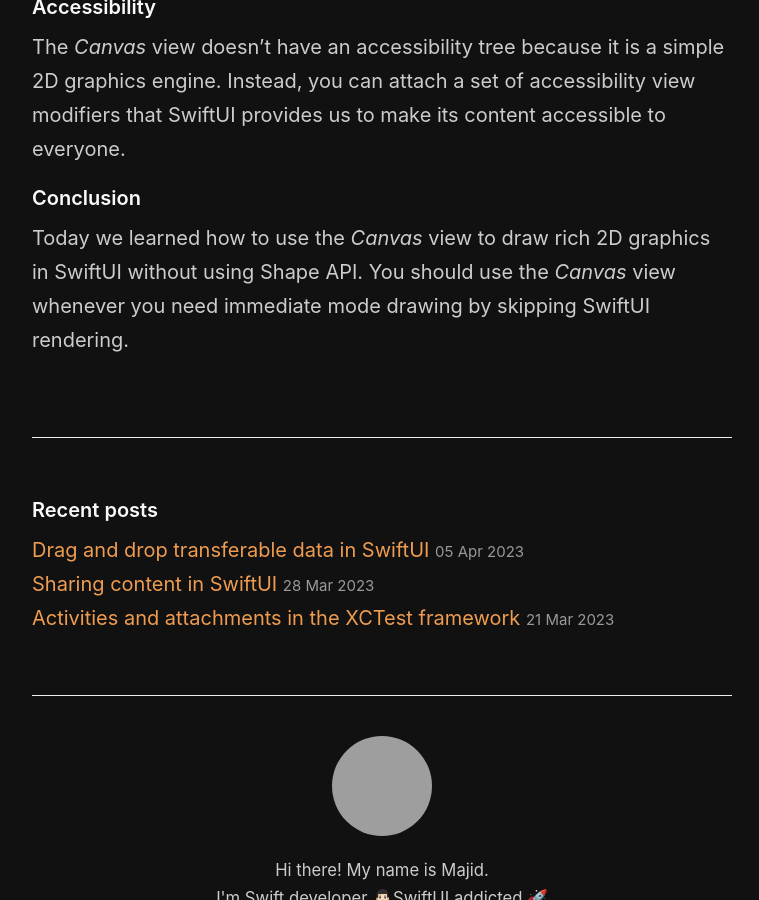
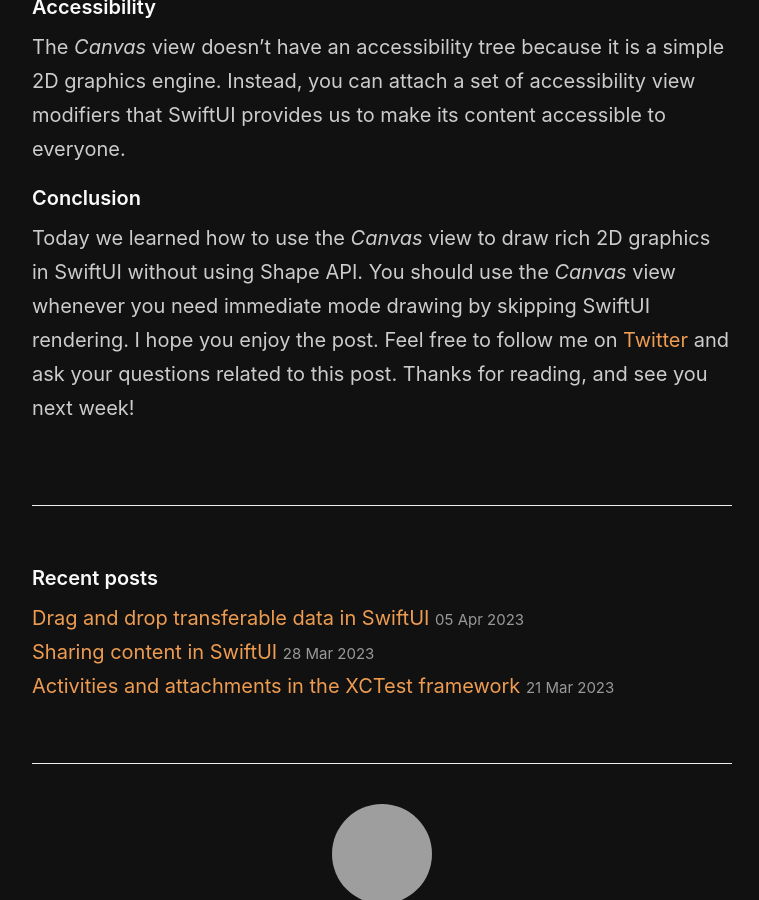
Before and after one commit to mecid/mecid.github.io, a Jekyll site: the page built from _posts/2023-04-11-mastering-canvas-in-swiftui.md, in a window 1280 px wide and 900 px high, scrolled down 5555 px, cut to the strip 0-900 px from the top of the window. Shown: the whole strip, without its empty margins (258-1017 px from the left). Built offline with Jekyll 4.4.1, drawn with Linux system fonts in a browser that asks for light colours; grey boxes are pictures that could not be loaded.

Commit message:
conclusion added to the canvas post

```diff
--- a/_posts/2023-04-11-mastering-canvas-in-swiftui.md
+++ b/_posts/2023-04-11-mastering-canvas-in-swiftui.md
@@ -152,4 +152,4 @@ struct ContentView: View {
 The *Canvas* view doesn't have an accessibility tree because it is a simple 2D graphics engine. Instead, you can attach a set of accessibility view modifiers that SwiftUI provides us to make its content accessible to everyone.
 
 #### Conclusion
-Today we learned how to use the *Canvas* view to draw rich 2D graphics in SwiftUI without using Shape API. You should use the *Canvas* view whenever you need immediate mode drawing by skipping SwiftUI rendering.
+Today we learned how to use the *Canvas* view to draw rich 2D graphics in SwiftUI without using Shape API. You should use the *Canvas* view whenever you need immediate mode drawing by skipping SwiftUI rendering. I hope you enjoy the post. Feel free to follow me on [Twitter](https://twitter.com/mecid) and ask your questions related to this post. Thanks for reading, and see you next week!
```
